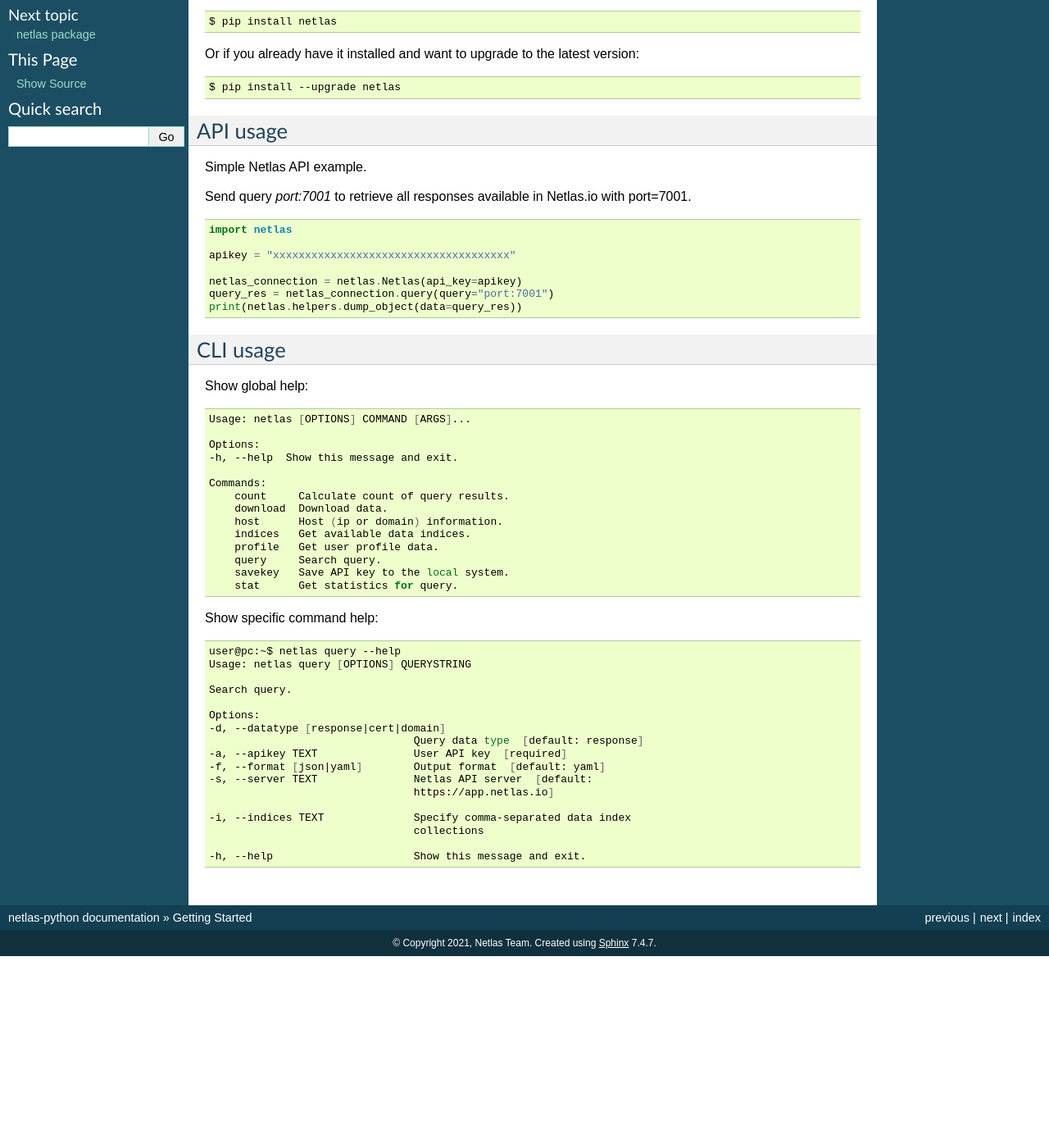
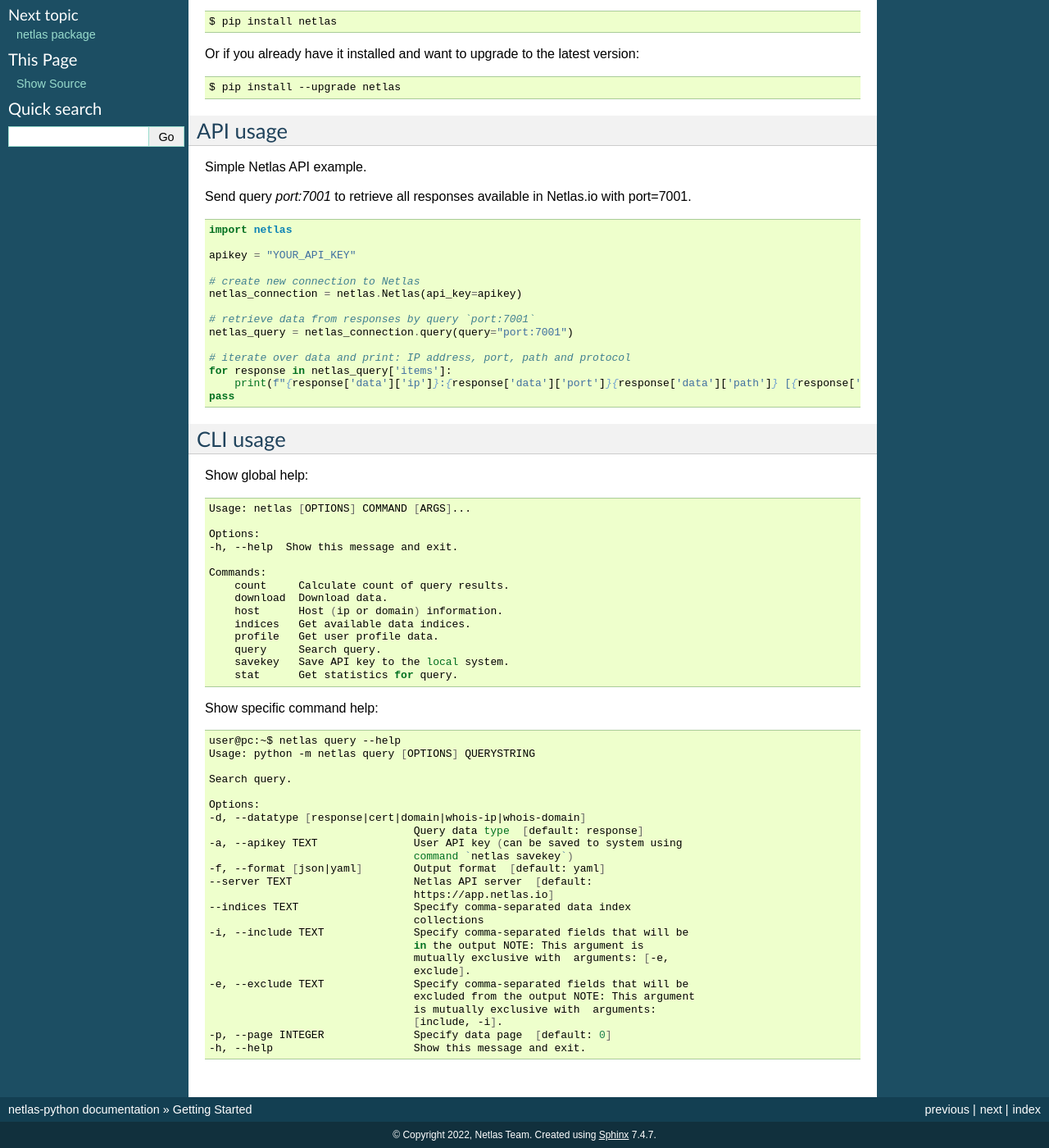
Before and after one commit to netlas-io/netlas-python, a Sphinx documentation site: the page built from docs/getting_started.rst, in a window 1280 px wide and 1400 px high, scrolled down 210 px. Shown: the whole window at 82% size. Built offline with Sphinx 7.4.7, drawn with Linux system fonts in a browser that asks for light colours; before the commit the page ends 1376 px from its top, so only the background shows below that.

Commit message:
update docs

```diff
--- a/docs/conf.py
+++ b/docs/conf.py
@@ -18,7 +18,7 @@
 # -- Project information -----------------------------------------------------
 
 project = 'netlas-python'
-copyright = '2021, Netlas Team'
+copyright = '2022, Netlas Team'
 author = 'Netlas Team'
 
 # -- General configuration ---------------------------------------------------
--- a/docs/getting_started.rst
+++ b/docs/getting_started.rst
@@ -30,11 +30,18 @@
 
     import netlas
 
-    apikey = "xxxxxxxxxxxxxxxxxxxxxxxxxxxxxxxxxxxxx"
+    apikey = "YOUR_API_KEY"
 
+    # create new connection to Netlas
     netlas_connection = netlas.Netlas(api_key=apikey)
-    query_res = netlas_connection.query(query="port:7001")
-    print(netlas.helpers.dump_object(data=query_res))
+
+    # retrieve data from responses by query `port:7001`
+    netlas_query = netlas_connection.query(query="port:7001")
+
+    # iterate over data and print: IP address, port, path and protocol
+    for response in netlas_query['items']:
+        print(f"{response['data']['ip']}:{response['data']['port']}{response['data']['path']} [{response['data']['protocol']}]")
+    pass
 
 
 CLI usage
@@ -65,19 +72,27 @@
 .. code-block:: bash
 
     user@pc:~$ netlas query --help
-    Usage: netlas query [OPTIONS] QUERYSTRING
+    Usage: python -m netlas query [OPTIONS] QUERYSTRING
 
     Search query.
 
     Options:
-    -d, --datatype [response|cert|domain]
+    -d, --datatype [response|cert|domain|whois-ip|whois-domain]
                                     Query data type  [default: response]
-    -a, --apikey TEXT               User API key  [required]
+    -a, --apikey TEXT               User API key (can be saved to system using
+                                    command `netlas savekey`)
     -f, --format [json|yaml]        Output format  [default: yaml]
-    -s, --server TEXT               Netlas API server  [default:
+    --server TEXT                   Netlas API server  [default:
                                     https://app.netlas.io]
-
-    -i, --indices TEXT              Specify comma-separated data index
+    --indices TEXT                  Specify comma-separated data index
                                     collections
-
+    -i, --include TEXT              Specify comma-separated fields that will be
+                                    in the output NOTE: This argument is
+                                    mutually exclusive with  arguments: [-e,
+                                    exclude].
+    -e, --exclude TEXT              Specify comma-separated fields that will be
+                                    excluded from the output NOTE: This argument
+                                    is mutually exclusive with  arguments:
+                                    [include, -i].
+    -p, --page INTEGER              Specify data page  [default: 0]
     -h, --help                      Show this message and exit.
```
